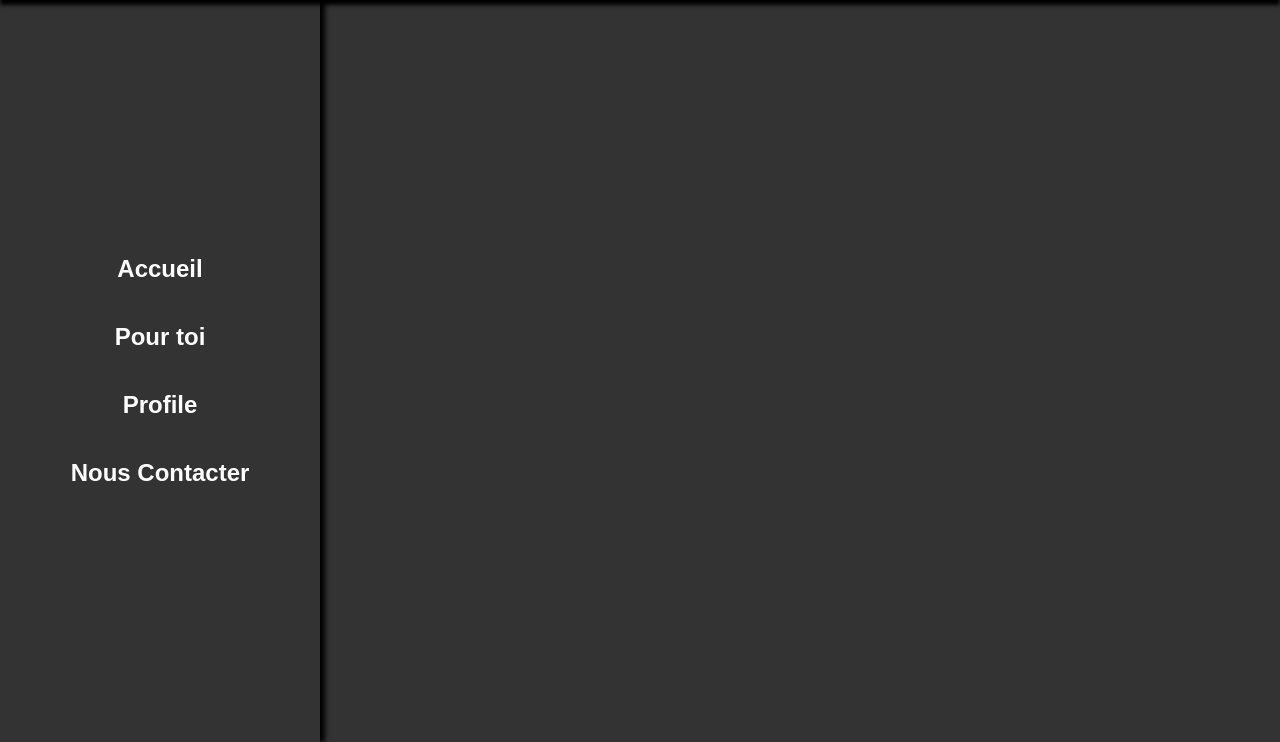
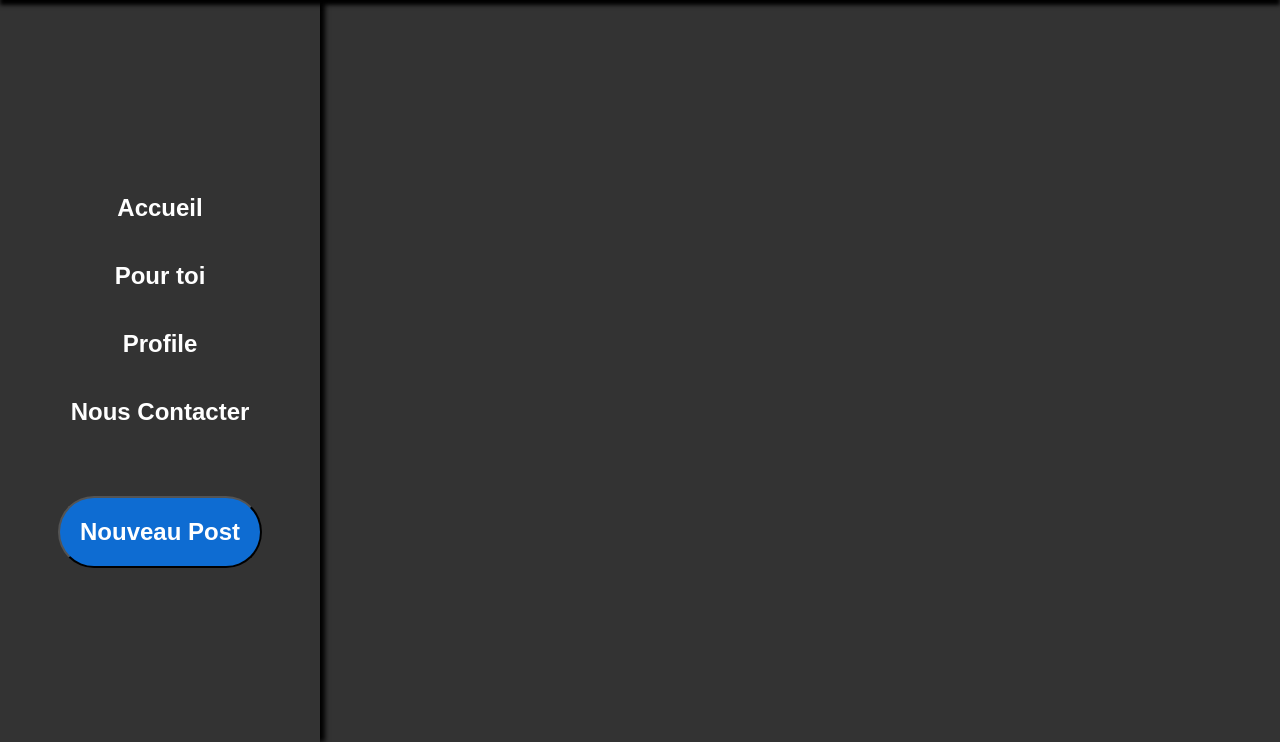
Before and after one commit to chiyeb/ProjetDevWeb, a PHP site: page / in a window 1280 px wide. Shown: the part 58-800 px from the top of the page. Run offline with PHP 8.4, Linux system fonts and the light colour scheme.

Commit message:
ajout bouton nv post

```diff
--- a/index.php
+++ b/index.php
@@ -24,6 +24,7 @@
         <a class="btn-menu" href="pour-toi.php">Pour toi</a>
         <a class="btn-menu" href="pour-toi.php">Profile</a>
         <a class="btn-menu" href="pour-toi.php">Nous Contacter</a>
+        <button class="btn-menu" id="post-button">Nouveau Post</button>
     </nav>
 
 
--- a/styles.css
+++ b/styles.css
@@ -81,9 +81,23 @@ nav .btn-menu {
     font-size: 1.5rem;
     font-weight: bold;
     padding: 20px 0px; /* Ajout de marge en haut et en bas */
-
+    border-radius: 50px;
 
 }
 
+#post-button{
+    margin-top: 50px;
+    color: #ffffff;
+    background-color: #0e6cd2;
+    padding: 20px;
+    cursor: pointer;
+}
+
+#post-button:hover{
+    background-color: #0350a4;
+}
+
+
+
 /* Reste du CSS inchangé */
 /* ... */
```
